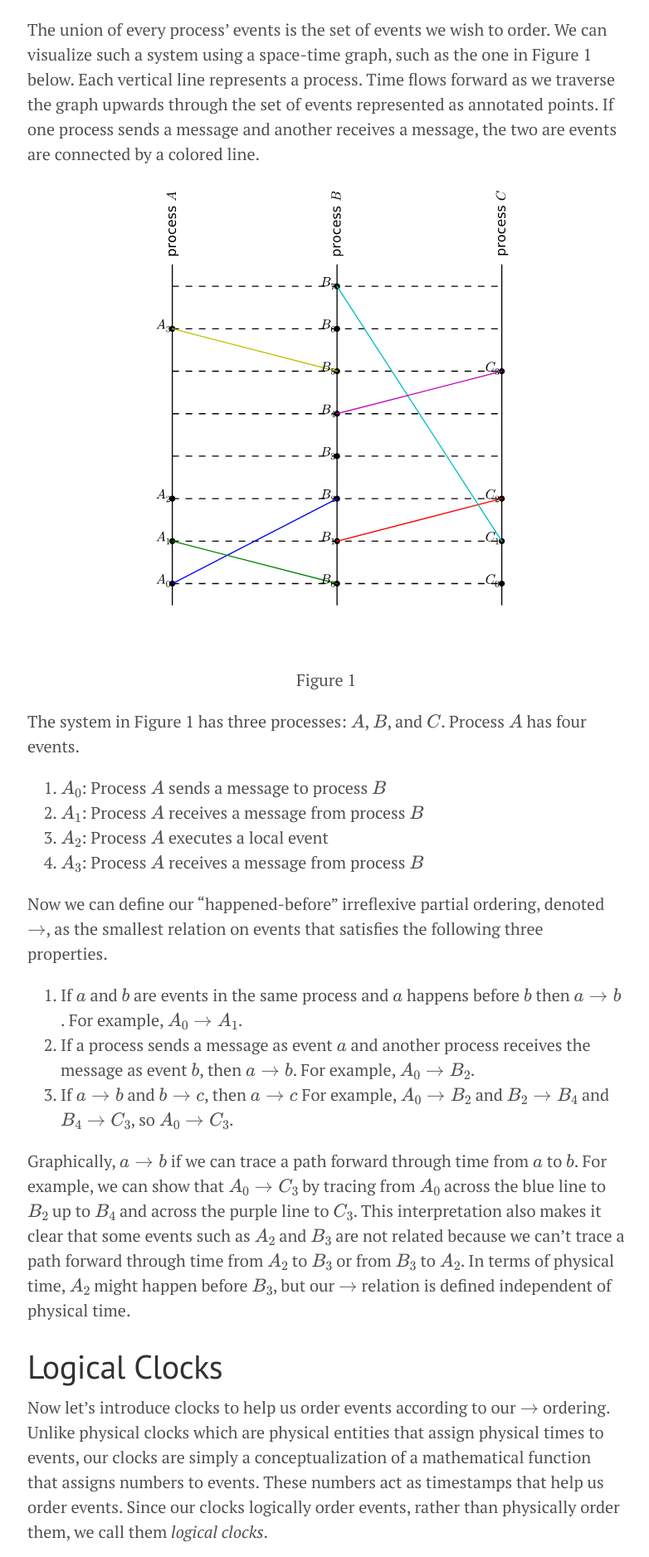
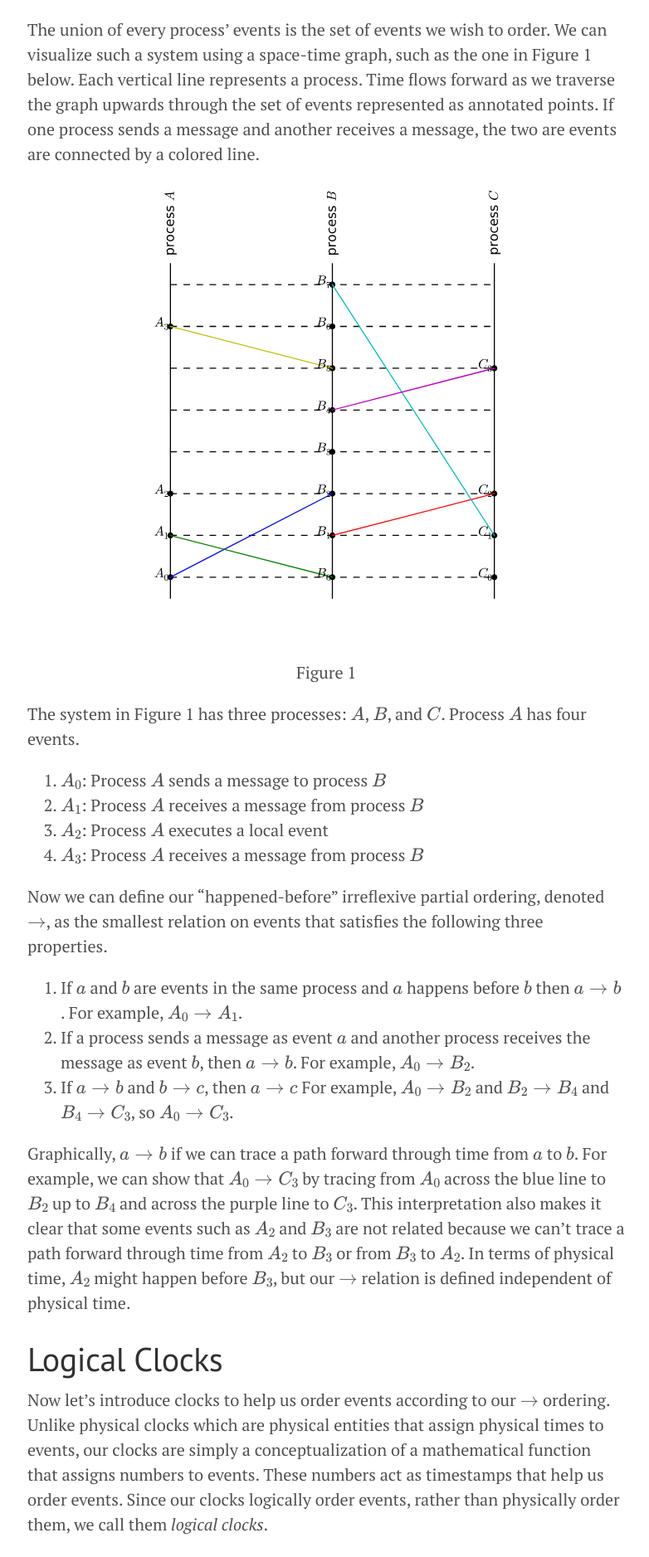
Before and after one commit to mwhittaker/mwhittaker.github.io, a Jekyll site: the page built from _posts/2015-01-20-logical-clocks.md, in a window 1280 px wide. Shown: the part 2567-4444 px from the top of the page at 83% size, without its empty margins (247-1029 px from the left). Built offline with Jekyll 4.4.1, drawn with Linux system fonts in a browser that asks for light colours; Markdown is read by kramdown in place of the engine named in the settings; formulas are drawn with MathJax 3.

Commit message:
Scaled images in logical clocks post.

```diff
--- a/_posts/2015-01-20-logical-clocks.md
+++ b/_posts/2015-01-20-logical-clocks.md
@@ -101,7 +101,7 @@ are events are connected by a colored line.
 
 <center>
   <figure>
-    <img src="{{site.url}}/assets/lamport/clock.svg">
+    <img src="{{site.url}}/assets/lamport/clock.svg" class="wide-image">
     <figcaption> Figure 1 </figcaption>
   </figure>
 </center>
@@ -209,7 +209,7 @@ lamport.wind([f, g])()
 {% endhighlight %}
 <center>
   <figure>
-    <img src="{{site.url}}/assets/lamport/clock2.svg">
+    <img src="{{site.url}}/assets/lamport/clock2.svg" class="wide-image">
   </figure>
 </center>
 
@@ -238,7 +238,7 @@ lamport.wind([f, g, h])()
 {% endhighlight %}
 <center>
   <figure>
-    <img src="{{site.url}}/assets/lamport/clock3.svg">
+    <img src="{{site.url}}/assets/lamport/clock3.svg" class="wide-image" >
   </figure>
 </center>
 
@@ -271,7 +271,7 @@ lamport.wind([f, g, h], "clock.png")()
 {% endhighlight %}
 <center>
   <figure>
-    <img src="{{site.url}}/assets/lamport/clock.svg">
+    <img src="{{site.url}}/assets/lamport/clock.svg" class="wide-image">
   </figure>
 </center>
 
```
